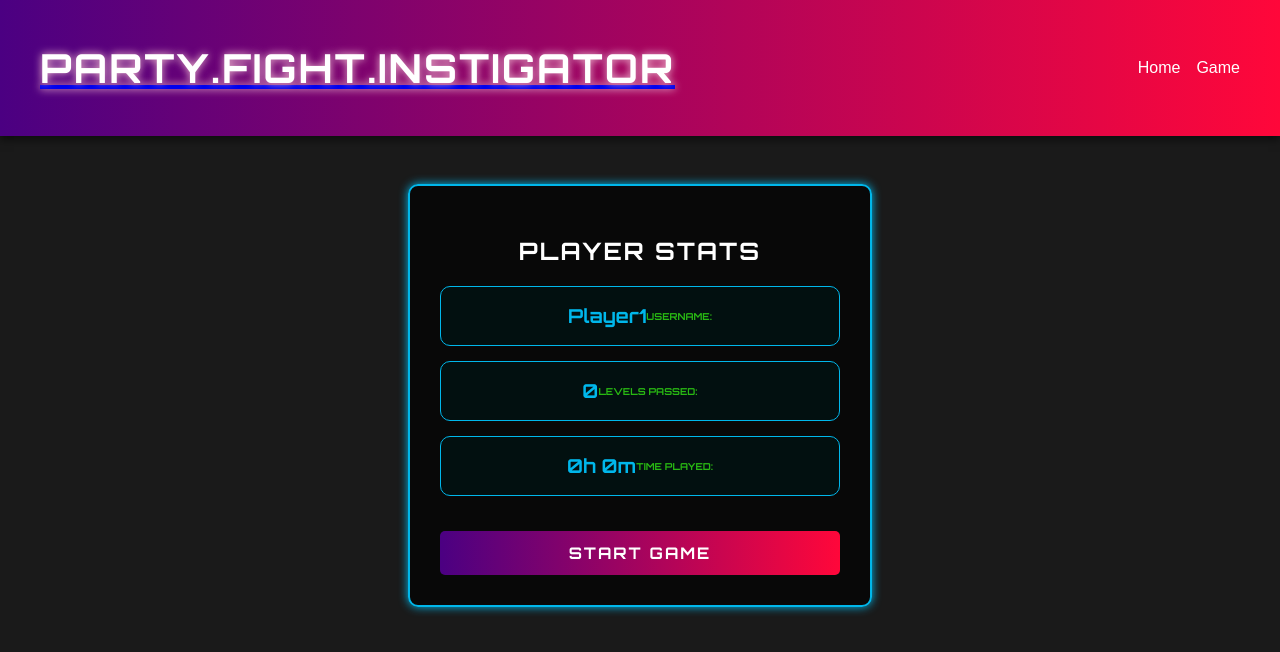
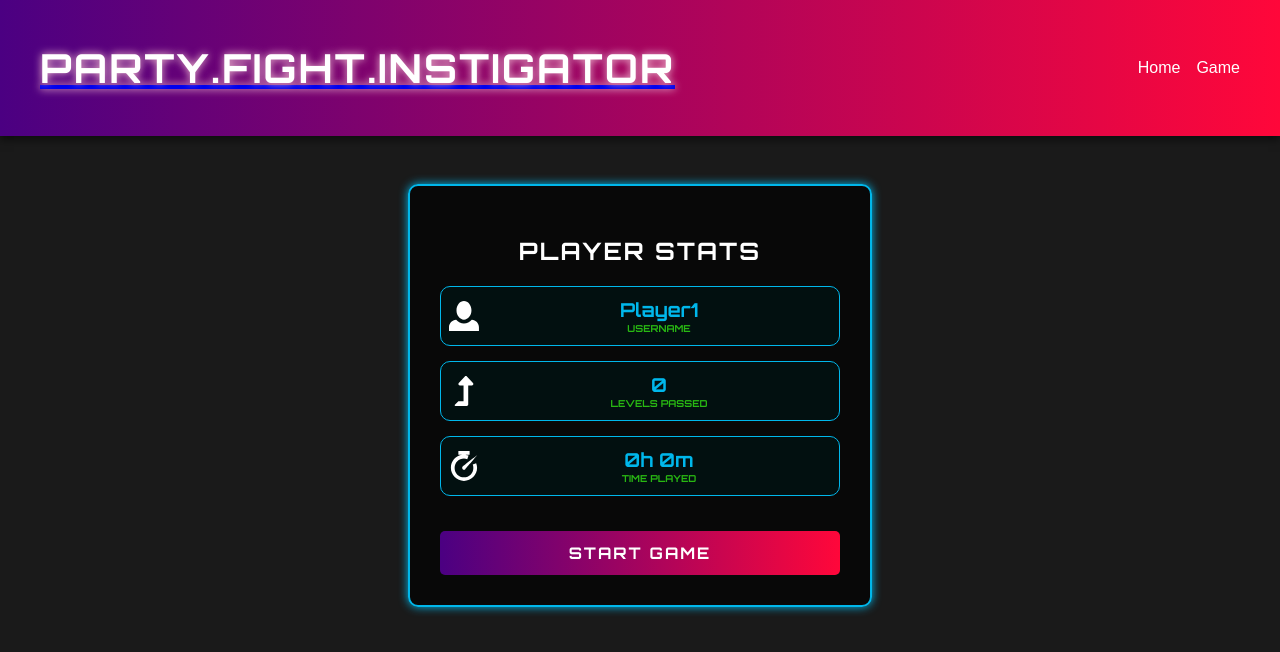
Before and after one commit to FedyaS/PartyFightInstigator, a React (Vite) app in the folder frontend/: page / in a window 1280 px wide. Shown: the top 652 px of the page. Built offline with nearby package versions, Linux system fonts and the light colour scheme.

Commit message:
frontend styles n stuff

```diff
--- a/frontend/src/components/GameStats.jsx
+++ b/frontend/src/components/GameStats.jsx
@@ -98,8 +98,13 @@ function GameStats() {
             <span className="stat-label">Active Rumors</span>
           </div>
         </div>
-        <div className="stat-item time-display">
-          {minutes}:{seconds}
+        <div className="stat-item">
+          <div className="stat-icon">
+            <img src="/icons/time-icon.svg" alt="Time Icon" width="30" height="30" />
+          </div>
+          <div className="stat-info">
+            <span className="stat-value">{minutes}:{seconds}</span>
+          </div>
         </div>
       </div>
     </div>
--- a/frontend/src/components/MainStats.css
+++ b/frontend/src/components/MainStats.css
@@ -27,7 +27,7 @@
 
 .stat-item {
   display: flex;
-  justify-content: space-between;
+  align-items: center;
   margin-bottom: 15px;
   padding: 10px;
   background: rgba(0, 20, 20, 0.7);
@@ -40,17 +40,35 @@
   box-shadow: 0 0 15px #00b7eb;
 }
 
+.stat-icon {
+  width: 30px;
+  height: 30px;
+  margin-right: 0.5rem;
+}
+
+.stat-icon img {
+  filter: brightness(0) invert(1); /* Converts SVG to white */
+}
+
+.stat-info {
+  display: flex;
+  flex-direction: column;
+  align-items: center;
+}
+
 .stat-label {
   font-family: 'Orbitron', sans-serif;
   font-size: 0.8rem;
   color: #39ff14;
   opacity: 0.7;
   text-transform: uppercase;
+  order: 1;
 }
 
 .stat-value {
   font-family: 'Orbitron', sans-serif;
   color: #00b7eb;
+  order: 0;
 }
 
 .start-button {
--- a/frontend/src/components/MainStats.jsx
+++ b/frontend/src/components/MainStats.jsx
@@ -20,16 +20,31 @@ const MainStats = () => {
       <div className="stats-container">
         <h2>Player Stats</h2>
         <div className="stat-item">
-          <span className="stat-label">Username:</span>
-          <span className="stat-value">{userStats.username}</span>
+          <div className="stat-icon">
+            <img src="/icons/user-icon.svg" alt="User Icon" width="30" height="30" />
+          </div>
+          <div className="stat-info">
+            <span className="stat-value">{userStats.username}</span>
+            <span className="stat-label">Username</span>
+          </div>
         </div>
         <div className="stat-item">
-          <span className="stat-label">Levels Passed:</span>
-          <span className="stat-value">{userStats.levelsPassed}</span>
+          <div className="stat-icon">
+            <img src="/icons/level-icon.svg" alt="Level Icon" width="30" height="30" />
+          </div>
+          <div className="stat-info">
+            <span className="stat-value">{userStats.levelsPassed}</span>
+            <span className="stat-label">Levels Passed</span>
+          </div>
         </div>
         <div className="stat-item">
-          <span className="stat-label">Time Played:</span>
-          <span className="stat-value">{userStats.timePlayed}</span>
+          <div className="stat-icon">
+            <img src="/icons/time-icon.svg" alt="Time Icon" width="30" height="30" />
+          </div>
+          <div className="stat-info">
+            <span className="stat-value">{userStats.timePlayed}</span>
+            <span className="stat-label">Time Played</span>
+          </div>
         </div>
         <button
           className="start-button"
--- a/frontend/src/index.css
+++ b/frontend/src/index.css
@@ -18,7 +18,7 @@ body {
   box-shadow: 0 4px 8px rgba(0, 0, 0, 0.5);
   width: 100%; /* Ensure header spans full viewport width */
   margin: 0; /* Remove any default margins */
-  box-sizing: border-box; /* Ensure padding doesn’t affect width */
+  box-sizing: border-box; /* Ensure padding doesn't affect width */
   position: sticky; /* Optional: Keeps header fixed at the top */
   top: 0; /* Aligns header to the top */
   z-index: 10; /* Ensures header stays above other content */
@@ -248,7 +248,7 @@ body {
 .stat-item {
   display: flex;
   align-items: center;
-  justify-content: center; /* Center content horizontally */
+  justify-content: flex-start; /* Changed from center to flex-start */
   background: rgba(0, 20, 20, 0.7); /* Make boxes transparent */
   padding: 0.5rem;
   border: 1px solid #00b7eb;
@@ -290,6 +290,7 @@ body {
   display: flex;
   flex-direction: column;
   align-items: center; /* Center content vertically */
+  flex-grow: 1; /* Added to allow text block to fill remaining space */
 }
 
 .stat-label {
```
Also changed, not shown: frontend/public/icons/time-icon.svg (added).
